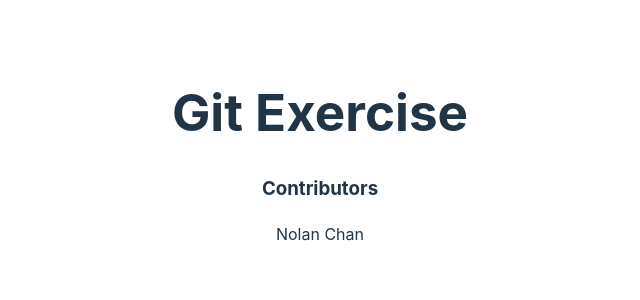
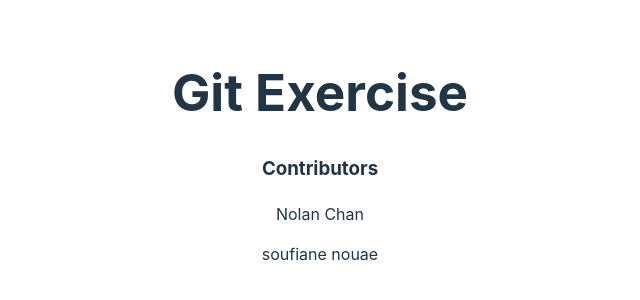
Before and after one commit to NolanChan1/GitExercise, a React (Vite) app: page / in a window 1280 px wide. Shown: the part 244-544 px from the top of the page, without its empty margins (320-960 px from the left). Built offline with nearby package versions, Linux system fonts and the light colour scheme.

Commit message:
edit app.jsx to add my name

```diff
--- a/src/App.jsx
+++ b/src/App.jsx
@@ -6,6 +6,7 @@ function App() {
       <h1>Git Exercise</h1>
       <h3>Contributors</h3>
       <p>Nolan Chan</p>
+      <p>soufiane nouae</p>
     </div>
   );
 }
```
